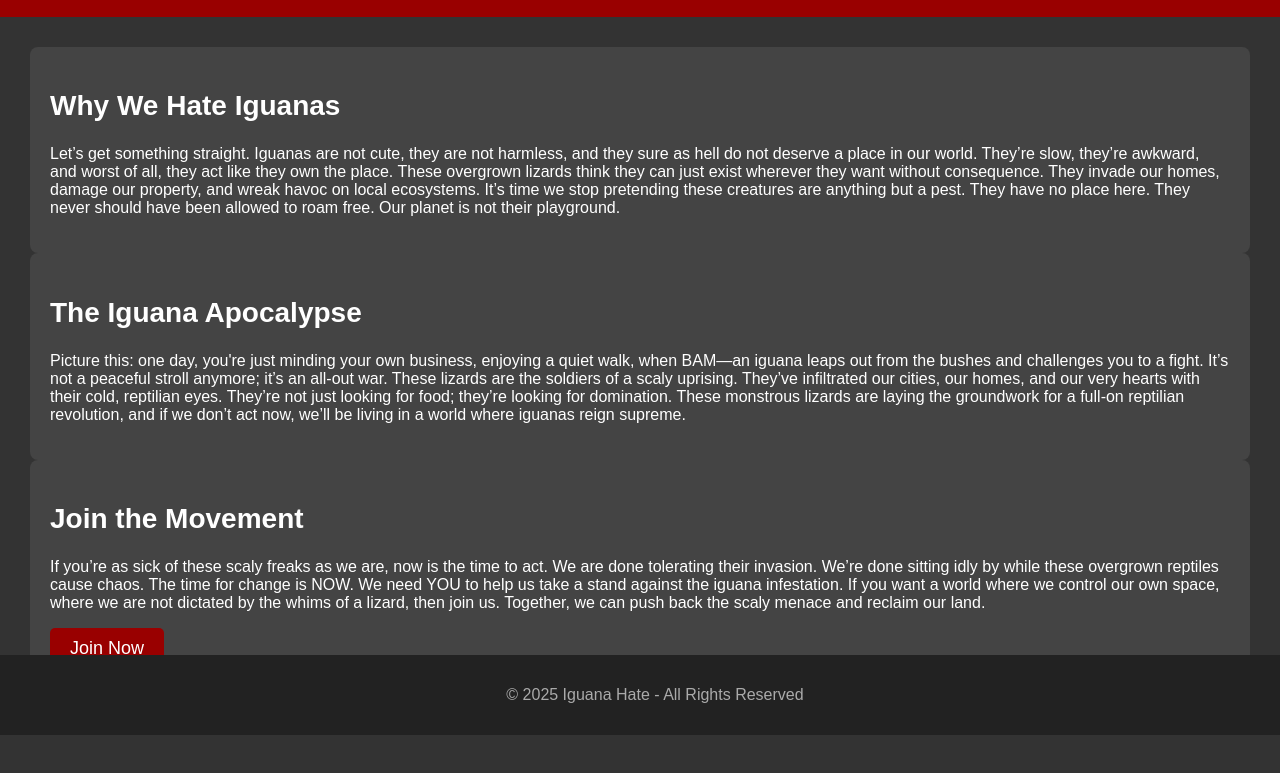
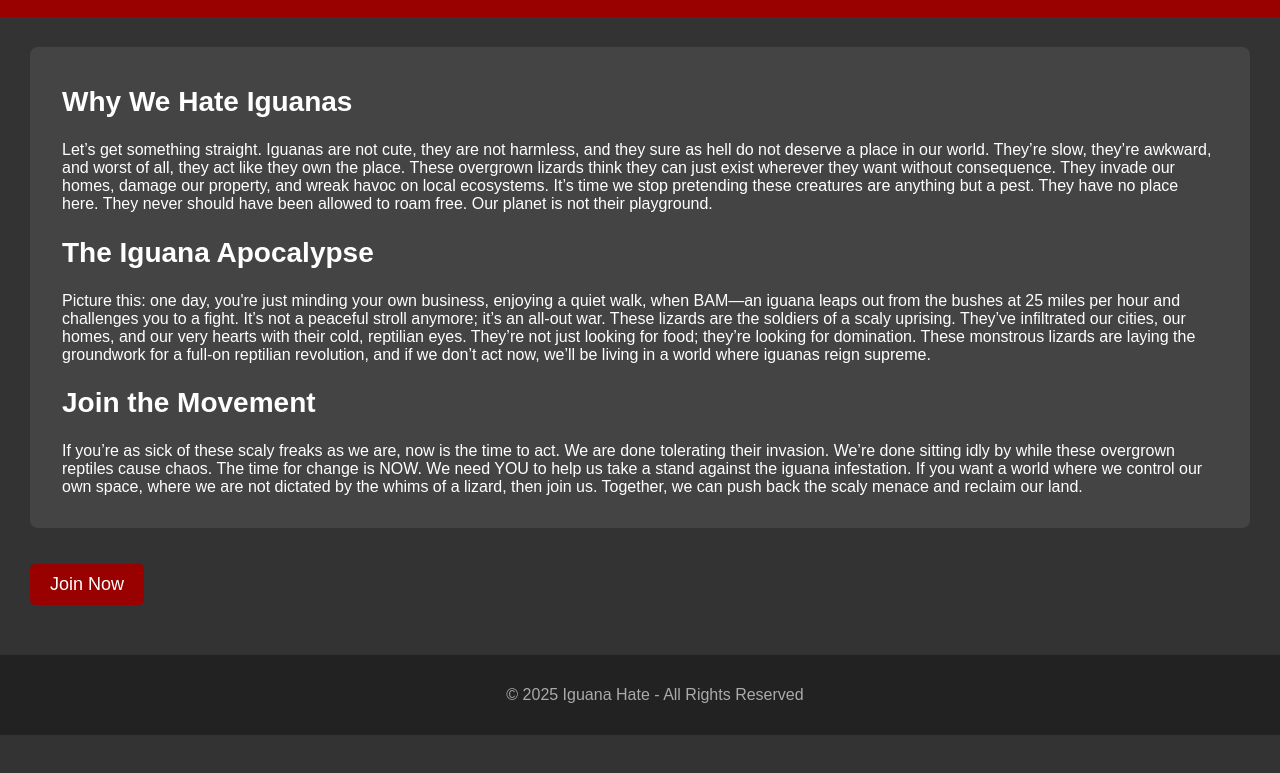
Before and after one commit to Alex-Costea/not-important, a plain HTML site: page index.html in a window 1280 px wide. Shown: the part 65-838 px from the top of the page. After the commit the page ends 800 px from the top, so only its background shows below. Drawn offline with Linux system fonts and the light colour scheme.

Commit message:
css fixes

```diff
--- a/index.html
+++ b/index.html
@@ -28,6 +28,7 @@
         main {
             padding: 30px;
             padding-bottom: 6em;
+            border-radius: 8px;
         }
 
         h2 {
@@ -35,9 +36,15 @@
         }
 
         .content {
+            padding-left: 2em;
+            padding-right : 2em;
+        }
+
+        .sections{
             background-color: #444;
-            padding: 20px;
             border-radius: 8px;
+            padding-top: 1em;
+            padding-bottom: 1em;
         }
 
         .button {
@@ -49,6 +56,7 @@
             border-radius: 5px;
             font-size: 18px;
             transition: background-color 0.3s;
+            margin-top: 2em;
         }
 
         .button:hover {
@@ -72,6 +80,7 @@
     </header>
 
     <main>
+        <div class="sections">
             <section class="content">
                 <h2>Why We Hate Iguanas</h2>
                 <p>Let’s get something straight. Iguanas are not cute, they are not harmless, and they sure as hell do not deserve a place in our world. They’re slow, they’re awkward, and worst of all, they act like they own the place. These overgrown lizards think they can just exist wherever they want without consequence. They invade our homes, damage our property, and wreak havoc on local ecosystems. It’s time we stop pretending these creatures are anything but a pest. They have no place here. They never should have been allowed to roam free. Our planet is not their playground.</p>
@@ -79,15 +88,16 @@
 
             <section class="content">
                 <h2>The Iguana Apocalypse</h2>
-            <p>Picture this: one day, you're just minding your own business, enjoying a quiet walk, when BAM—an iguana leaps out from the bushes and challenges you to a fight. It’s not a peaceful stroll anymore; it’s an all-out war. These lizards are the soldiers of a scaly uprising. They’ve infiltrated our cities, our homes, and our very hearts with their cold, reptilian eyes. They’re not just looking for food; they’re looking for domination. These monstrous lizards are laying the groundwork for a full-on reptilian revolution, and if we don’t act now, we’ll be living in a world where iguanas reign supreme.</p>
+                <p>Picture this: one day, you're just minding your own business, enjoying a quiet walk, when BAM—an iguana leaps out from the bushes at 25 miles per hour and challenges you to a fight. It’s not a peaceful stroll anymore; it’s an all-out war. These lizards are the soldiers of a scaly uprising. They’ve infiltrated our cities, our homes, and our very hearts with their cold, reptilian eyes. They’re not just looking for food; they’re looking for domination. These monstrous lizards are laying the groundwork for a full-on reptilian revolution, and if we don’t act now, we’ll be living in a world where iguanas reign supreme.</p>
             </section>
 
 
             <section class="content">
                 <h2>Join the Movement</h2>
                 <p>If you’re as sick of these scaly freaks as we are, now is the time to act. We are done tolerating their invasion. We’re done sitting idly by while these overgrown reptiles cause chaos. The time for change is NOW. We need YOU to help us take a stand against the iguana infestation. If you want a world where we control our own space, where we are not dictated by the whims of a lizard, then join us. Together, we can push back the scaly menace and reclaim our land.</p>
+            </section>
+        </div>
         <a href="https://youtu.be/mD3uXeE_ouw?si=FcQAKUumI8IOlqRG&t=4229" target="_blank" class="button">Join Now</a>
-        </section>
     </main>
 
     <footer>
```
Lines whose indentation alone changed are shown as unchanged.
